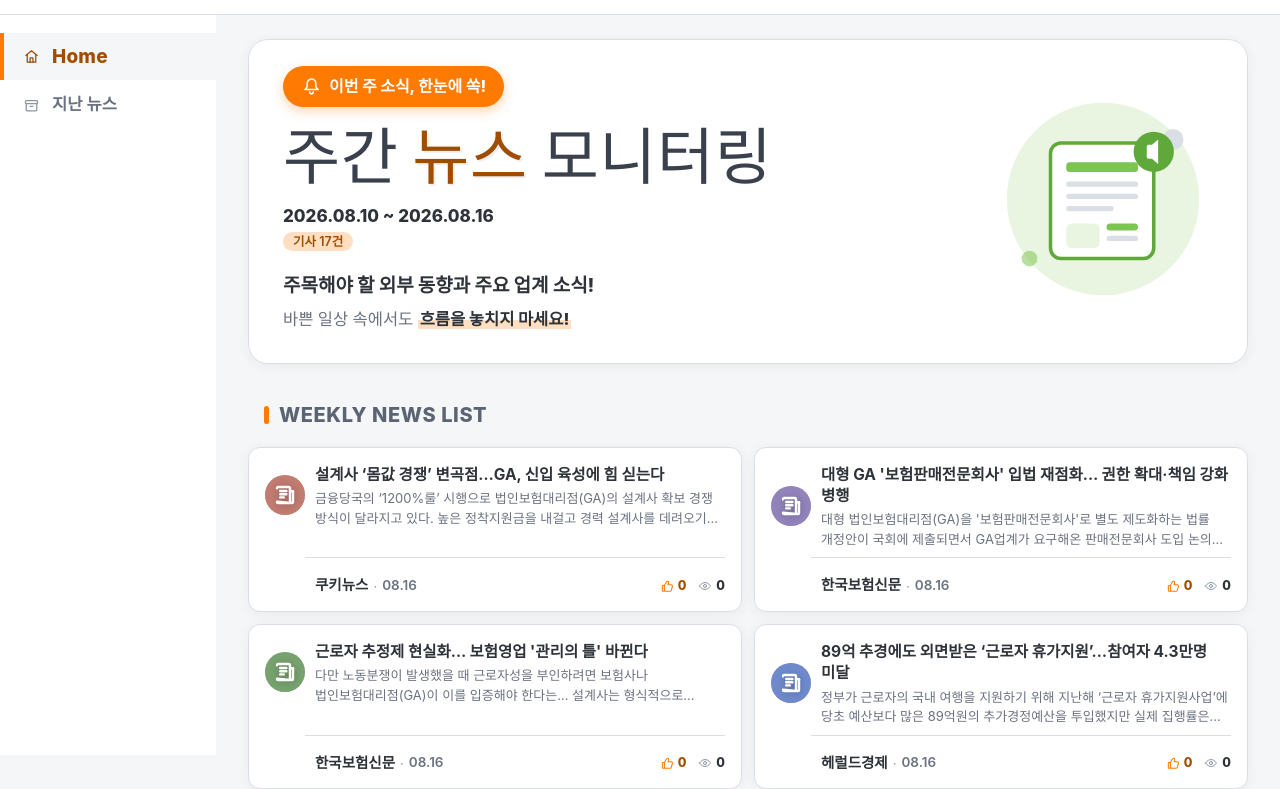
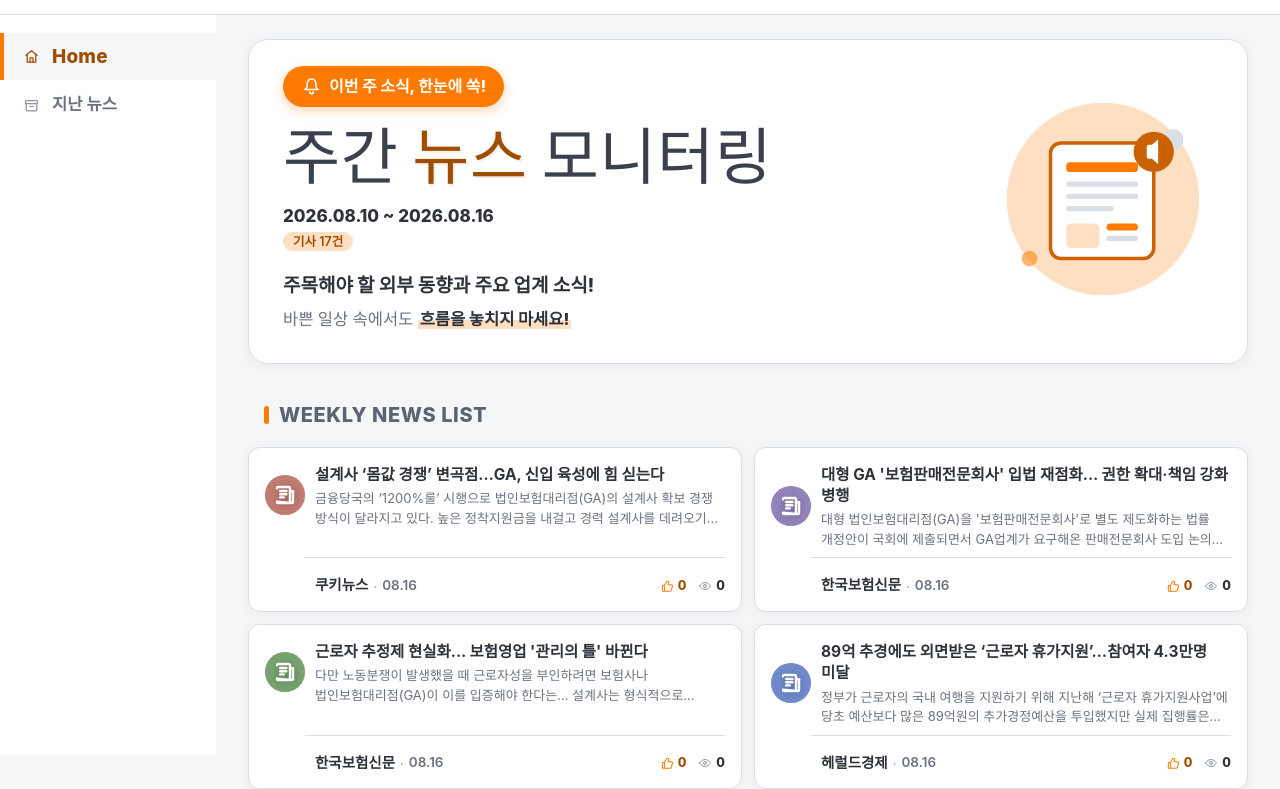
Before and after one commit to HyunDongwook/weekly-news-monitoring, a plain HTML site: page index.html in a window 1280 px wide. Shown: the part 45-834 px from the top of the page. Drawn offline with Linux system fonts and the light colour scheme; grey boxes are pictures that could not be loaded.

Commit message:
히어로 일러스트 오렌지 컬러로 전환 (index)

```diff
--- a/index.html
+++ b/index.html
@@ -56,18 +56,18 @@
         </div>
         <div class="hero-card__visual">
           <svg viewBox="0 0 240 240" xmlns="http://www.w3.org/2000/svg">
-            <circle cx="120" cy="120" r="110" fill="#eaf5e1"/>
+            <circle cx="120" cy="120" r="110" fill="#ffdfc1"/>
             <circle cx="200" cy="52" r="12" fill="#dadfe5"/>
-            <circle cx="36" cy="188" r="9" fill="#7bc550" opacity="0.55"/>
-            <rect x="60" y="56" width="118" height="132" rx="12" fill="#ffffff" stroke="#5fa83a" stroke-width="4"/>
-            <rect x="78" y="78" width="82" height="11" rx="4" fill="#7bc550"/>
+            <circle cx="36" cy="188" r="9" fill="#ff7a00" opacity="0.55"/>
+            <rect x="60" y="56" width="118" height="132" rx="12" fill="#ffffff" stroke="#ca6202" stroke-width="4"/>
+            <rect x="78" y="78" width="82" height="11" rx="4" fill="#ff7a00"/>
             <rect x="78" y="100" width="82" height="6" rx="3" fill="#dadfe5"/>
             <rect x="78" y="114" width="82" height="6" rx="3" fill="#dadfe5"/>
             <rect x="78" y="128" width="54" height="6" rx="3" fill="#dadfe5"/>
-            <rect x="78" y="148" width="38" height="28" rx="6" fill="#eaf5e1"/>
-            <rect x="124" y="148" width="36" height="8" rx="4" fill="#7bc550"/>
+            <rect x="78" y="148" width="38" height="28" rx="6" fill="#ffdfc1"/>
+            <rect x="124" y="148" width="36" height="8" rx="4" fill="#ff7a00"/>
             <rect x="124" y="162" width="36" height="6" rx="3" fill="#dadfe5"/>
-            <circle cx="178" cy="66" r="23" fill="#5fa83a"/>
+            <circle cx="178" cy="66" r="23" fill="#ca6202"/>
             <path d="M170 60v12a2 2 0 0 0 2 2h4l7 6V52l-7 6h-4a2 2 0 0 0-2 2z" fill="#ffffff"/>
           </svg>
         </div>
```
